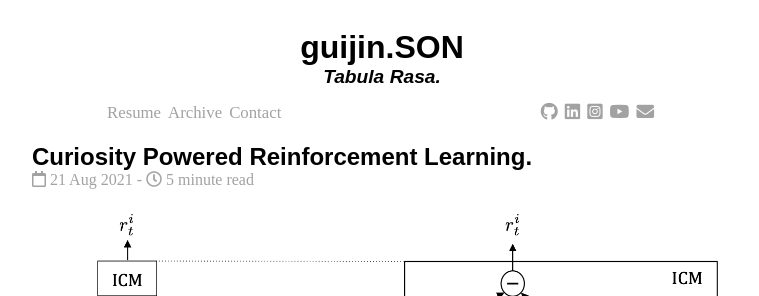
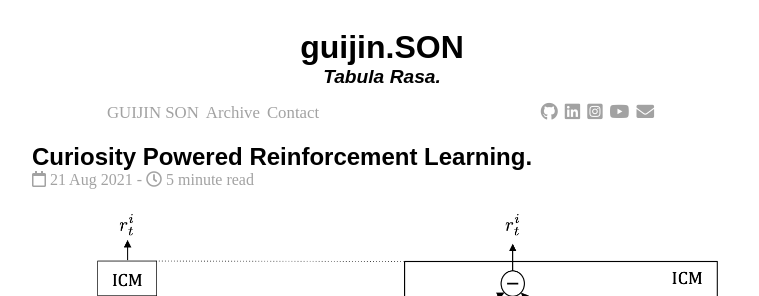
Before and after one commit to guijinSON/guijinSON.github.io, a Jekyll site: the page built from index.html, in a window 1280 px wide. Shown: the top 296 px of the page, without its empty margins (258-1017 px from the left). Built offline with Jekyll 4.4.1, drawn with Linux system fonts in a browser that asks for light colours; nearby versions of some CDN libraries; the list of posts is cut into pages by our own code.

Commit message:
Update pages.yml

```diff
--- a/_data/pages.yml
+++ b/_data/pages.yml
@@ -1,4 +1,4 @@
 pages:
-  - {name: 'Resume', url: 'resume.html'}
+  - {name: 'GUIJIN SON', url: 'guijin_son.html'}
   - {name: 'Archive', url: 'archive.html'}
   - {name: 'Contact', url: 'contact.html'}
```
